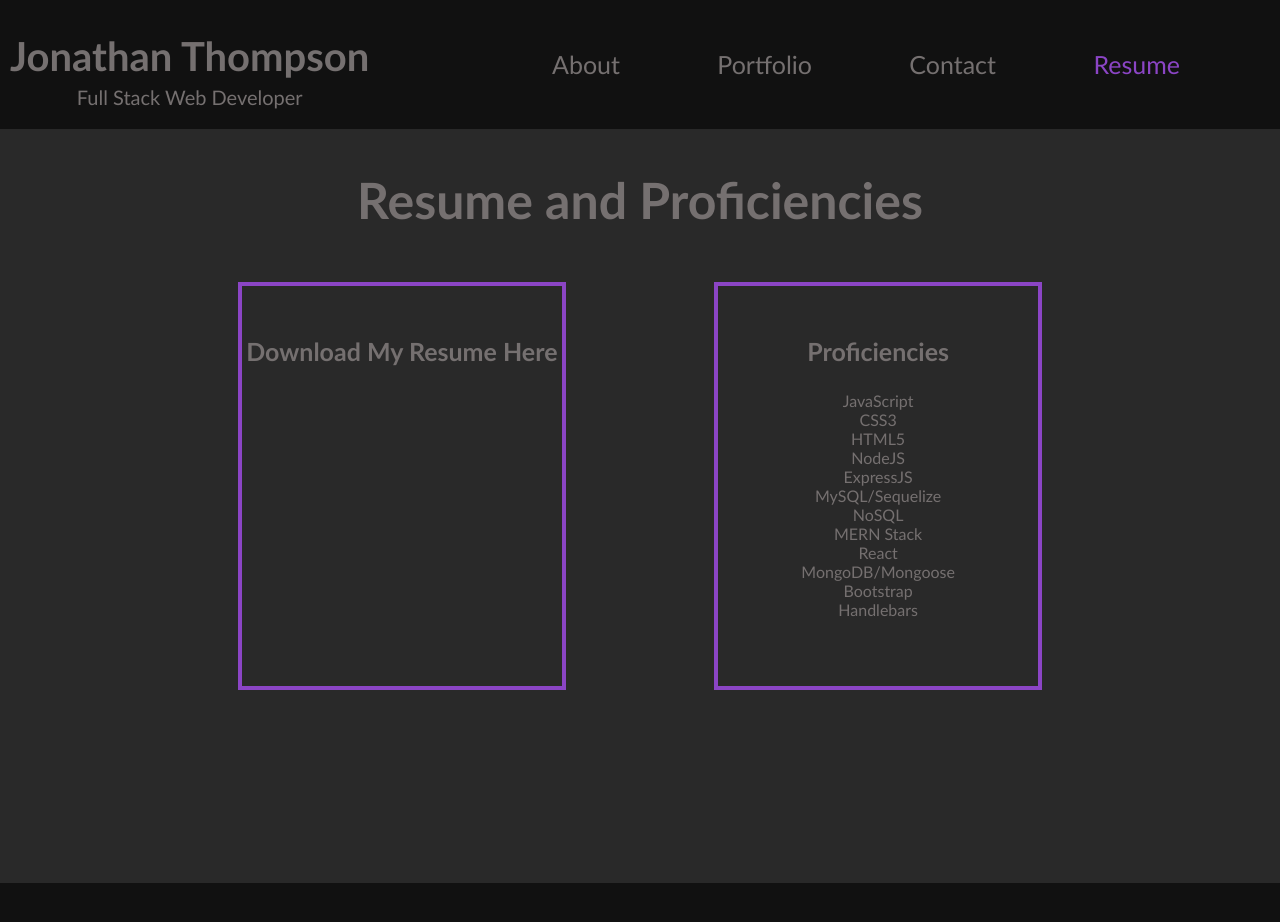
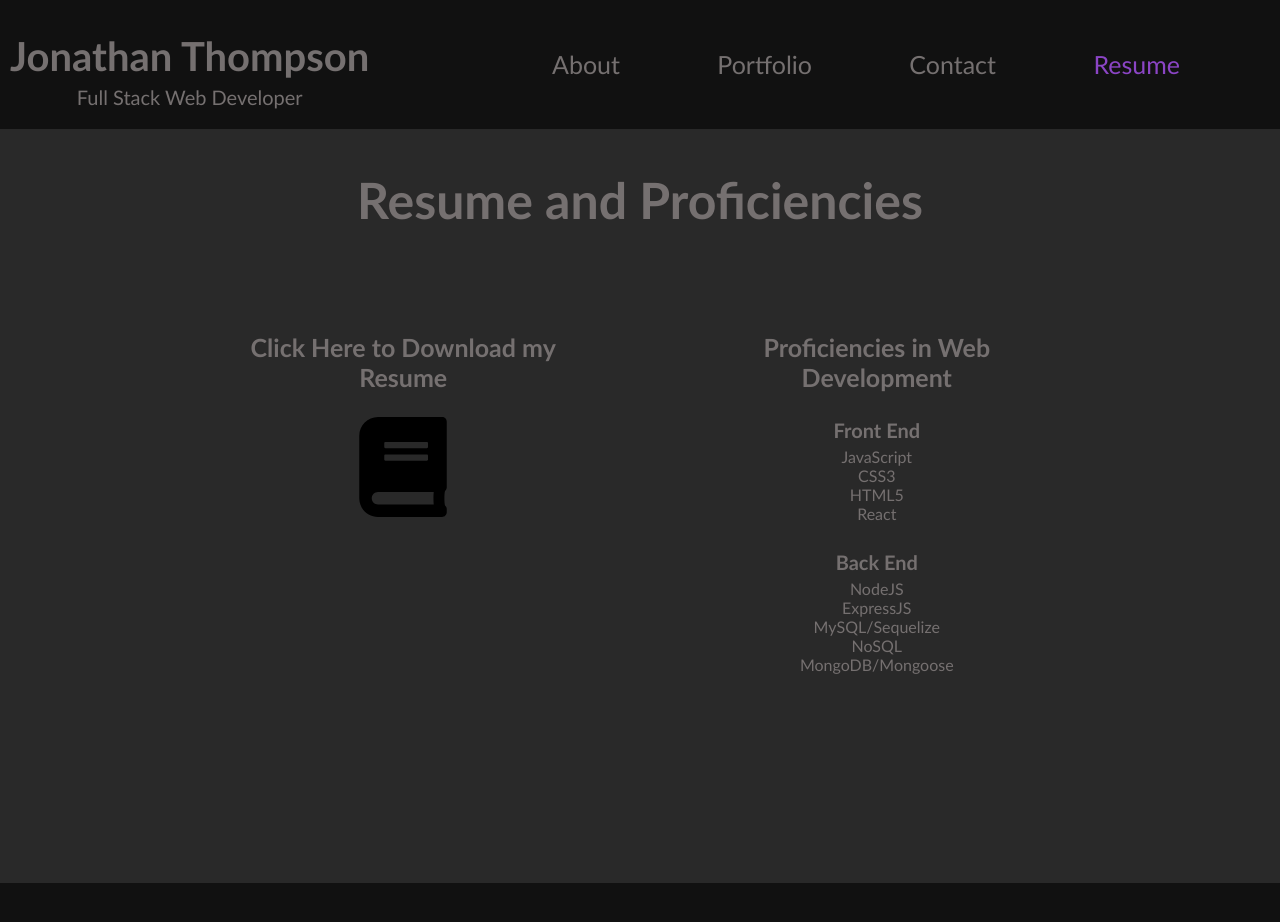
Before and after one commit to JonnyThompson7/jatportfolio, a React (Create React App) app: page / in a window 1280 px wide. Both pictures are taken after a click on the item "Resume". Shown: the top 922 px of the page. Built offline with nearby package versions, Linux system fonts and the light colour scheme.

Commit message:
finish resume section

```diff
--- a/public/index.html
+++ b/public/index.html
@@ -24,7 +24,7 @@
       work correctly both with client-side routing and a non-root public URL.
       Learn how to configure a non-root public URL by running `npm run build`.
     -->
-    <title>React App</title>
+    <title>Jonathan Thompson</title>
   </head>
   <body>
     <noscript>You need to enable JavaScript to run this app.</noscript>
--- a/src/components/About/index.js
+++ b/src/components/About/index.js
@@ -3,8 +3,7 @@ function About() {
     <section className='about'>
       <h3 className='aboutTitle'>Who am I?</h3>
       <div className='aboutCard'>
-        <img className='pfp' src={require('../../assets/pog.JPG')}></img>
-        <p className='aboutMe'>
+      <p className='aboutMe'>
           Jonny Thompson. I am a Full Stack Web Developer from Wisconsin. This is my Portfolio. Please Enjoy...
           - Front End Enjoyer
           - Languages/Skills - Js, HTML, CSS, React, Node, Express, MySQL, NoSQL, MERN stack, PWAs,
@@ -17,7 +16,7 @@ function About() {
           layout with my styles. The short paragraph I had looked funky with such a small paragraph so I figured that
           if I typed a longer one, it would look more appealing.
         </p>
-
+        <img className='pfp' src={require('../../assets/pog.JPG')}></img>
       </div>
     </section>
   )
--- a/src/components/Resume/index.js
+++ b/src/components/Resume/index.js
@@ -1,25 +1,36 @@
+import { FaBook } from 'react-icons/fa'
+
 function Resume() {
+  const resumeDoc = require('../../assets/resume.docx')
   return (
     <section>
       <h2 className="resumeTitle">Resume and Proficiencies</h2>
       <div className="resumeContainer">
         <div className="resumeCard">
-          <h3>Download My Resume Here</h3>
+          <h3>Click Here to Download my Resume</h3>
+          <p><a href={resumeDoc} target='_blank'>
+            <FaBook className='book' />
+          </a></p>
+          <div>
+
+          </div>
         </div>
         <div className="resumeCard">
-          <h3>Proficiencies</h3>
+          <h3>Proficiencies in Web Development</h3>
+
+          <h4>Front End</h4>
           <li>JavaScript</li>
           <li>CSS3</li>
           <li>HTML5</li>
+          <li>React</li>
+
+          <h4>Back End</h4>
           <li>NodeJS</li>
           <li>ExpressJS</li>
           <li>MySQL/Sequelize</li>
           <li>NoSQL</li>
-          <li>MERN Stack</li>
-          <li>React</li>
+
           <li>MongoDB/Mongoose</li>
-          <li>Bootstrap</li>
-          <li>Handlebars</li>
         </div>
       </div>
     </section>
--- a/src/index.css
+++ b/src/index.css
@@ -98,7 +98,7 @@ li {
 .aboutMe {
   align-items: center;
   padding: 3%;
-  border: 4px solid rgb(139, 69, 197);
+  border: 4px solid rgb(17, 17, 17);
   margin: 5%;
   font-size: 18px;
   font-weight: bold;
@@ -128,7 +128,7 @@ li {
 .appImage {
   height: 30vh;
   width: 50vh;
-  border: 4px solid rgb(139, 69, 197);
+  border: 4px solid rgb(17, 17, 17);
   margin-bottom: 20px;
   cursor: pointer;
 }
@@ -167,9 +167,9 @@ li {
   height: 300px;
   width: auto;
   border-radius: 5px;
-  border: 4px solid rgb(139, 69, 197);
   margin: auto;
   margin-bottom: 20px;
+  border: 4px solid rgb(255, 255, 255);
 }
 
 .modalButton {
@@ -182,7 +182,6 @@ li {
   font-size: 24px;
   margin: 5px;
   background-color: rgb(139, 69, 197);
-  border: 4px solid rgb(117, 112, 112);
 }
 
 .btnText {
@@ -293,7 +292,7 @@ input {
 .resumeCard {
   height: 50vh;
   width: 40vh;
-  border: 4px solid rgb(139, 69, 197);
+
 }
 
 .resumeCard h3 {
@@ -307,6 +306,16 @@ input {
   text-align: center;
 }
 
+.book {
+  font-size: 100px;
+  color: black;
+}
+
+div h4 {
+  font-size: 20px;
+  margin-bottom: 5px;
+}
+
 /* Footer Styles */
 
 footer {
```
Also changed, not shown: 1 other file (tests, documents, lock files or other folders).
